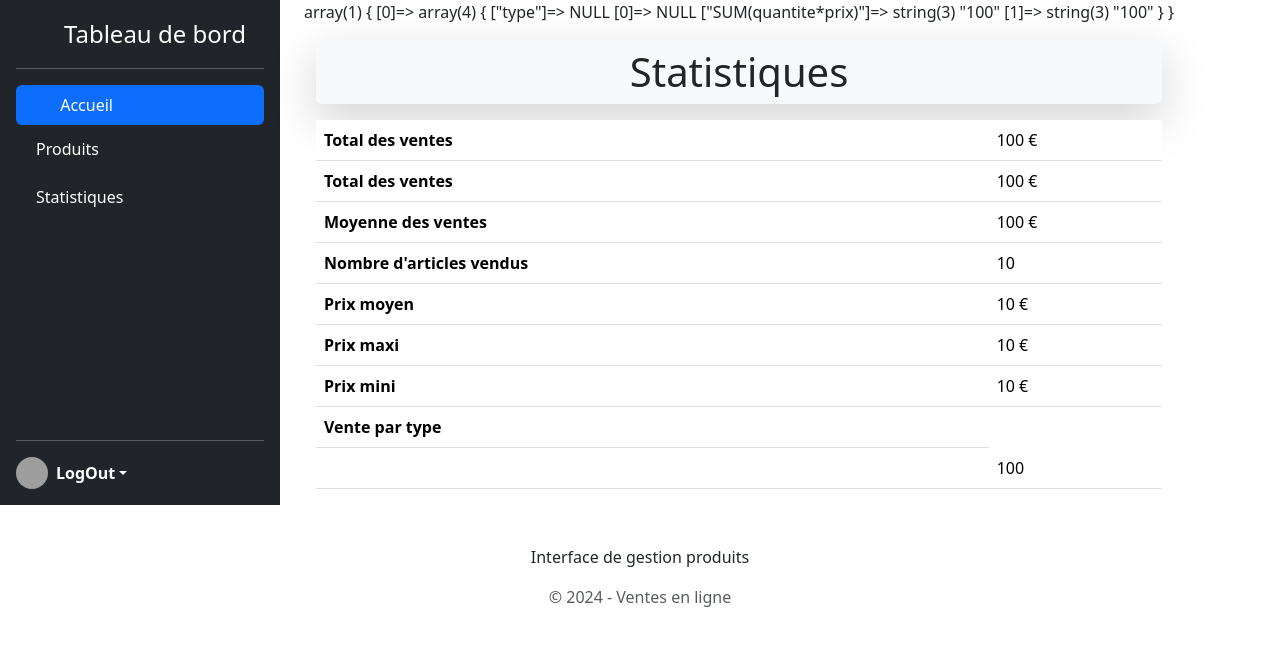
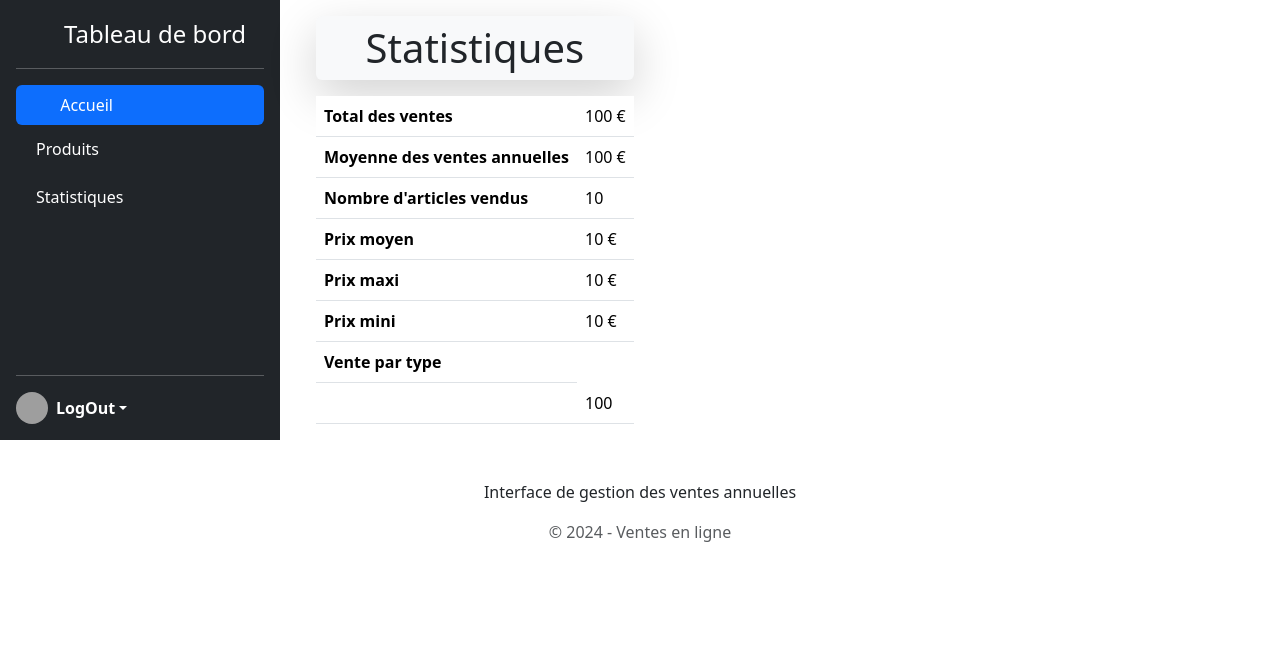
Before and after one commit to zeba79/MesVentesEnLigne, a PHP site: page /statistiques.php in a window 1280 px wide. Shown: the top 646 px of the page. Run offline with PHP 8.4, Linux system fonts and the light colour scheme; tables that the repository leaves empty or names only in its code hold one stand-in row (values such as "Sample post"); grey boxes are pictures that could not be loaded.

Commit message:
Création des fonctions pour affichage des statistiques

```diff
--- a/statistiques.php
+++ b/statistiques.php
@@ -1,76 +1,41 @@
 <?php
 require_once './lib/pdo.php';
+require_once './lib/tools.php';
 require_once './templates/header.php';
 
-$sql = 'SELECT CEIL(SUM(quantite*prix)) FROM produits';
-$stmt = $pdo->prepare($sql);
-$stmt->execute();
-$totalDesVentes = $stmt->fetch();
+$totalDesVentes = getTotalDesVentes($pdo);
+$moyenneDesVentes = getMoyenneDesVentes($pdo);
+$nbreArticlesVendus = getNbreArticlesVendus($pdo);
+$prixMoyen = getPrixMoyen($pdo);
+$prixMini = getPrixMini($pdo);
+$prixMaxi = getPrixMaxi($pdo);
+$venteParTypeDeProduit = getVenteParTypeDeProduit($pdo);
+?>
 
-$sql = 'SELECT CEIL(AVG(quantite*prix)) FROM produits';
-$stmt = $pdo->prepare($sql);
-$stmt->execute();
-$moyenneDesVentes = $stmt->fetch();
-
-$sql = 'SELECT SUM(quantite) FROM produits';
-$stmt = $pdo->prepare($sql);
-$stmt->execute();
-$nbreArticlesVendus = $stmt->fetch();
-
-$sql = 'SELECT CEIL(AVG(prix)) FROM produits';
-$stmt = $pdo->prepare($sql);
-$stmt->execute();
-$prixMoyen = $stmt->fetch();
-
-$sql = 'SELECT MIN(prix) FROM produits';
-$stmt = $pdo->prepare($sql);
-$stmt->execute();
-$prixMini = $stmt->fetch();
-
-$sql = 'SELECT MAX(prix) FROM produits';
-$stmt = $pdo->prepare($sql);
-$stmt->execute();
-$prixMaxi = $stmt->fetch();
-
-$sql = 'SELECT type,  SUM(quantite*prix) FROM produits GROUP BY type';
-$stmt = $pdo->prepare($sql);
-$stmt->execute();
-$venteParTypeDeProduit = $stmt->fetchAll();
-var_dump($venteParTypeDeProduit);
-
-// $sql = 'SELECT SUM(prix) FROM products'
-?>
 <div class="container">
     <h1 class="shadow-lg p-2 mb-3 mt-3 bg-body-tertiary rounded text-center">Statistiques</h1>
  <table class="table">
-    <tbody>
-        <thead>
-            <thead></thead>
             <tr>
                 <th scope="col">Total des ventes</th>
-                <td><?=$totalDesVentes[0];?> €</td>
+                <td><?=$totalDesVentes['totalDesVentes'];?> €</td>
             </tr>
             <tr>
-                <th scope="col">Total des ventes</th>
-                <td><?=$totalDesVentes[0];?> €</td>
-            </tr>
-            <tr>
-                <th scope="col">Moyenne des ventes</th>
-                <td><?=$moyenneDesVentes[0];?> €</td>
+                <th scope="col">Moyenne des ventes annuelles</th>
+                <td><?=$moyenneDesVentes['moyenneDesVentes'];?> €</td>
             </tr>
                 <th scope="col">Nombre d'articles vendus</th>
-                <td><?=$nbreArticlesVendus[0];?></td>
+                <td><?=$nbreArticlesVendus['nbreArticlesVendus'];?></td>
             <tr>
                 <th scope="col">Prix moyen</th>
-                <td><?=$prixMoyen[0];?> €</td>
+                <td><?=$prixMoyen['prixMoyen'];?> €</td>
             </tr>
             <tr>
                 <th scope="col">Prix maxi</th>
-                <td><?=$prixMaxi[0];?> €</td>
+                <td><?=$prixMaxi['prixMaxi'];?> €</td>
                 </tr>
             <tr>
                 <th scope="col">Prix mini</th>
-                <td><?=$prixMini[0];?> €</td>
+                <td><?=$prixMini['prixMini'];?> €</td>
 
             </tr>
             <tr>
@@ -83,8 +48,6 @@ foreach ($venteParTypeDeProduit as $key => $typeDeProduit) {?>
                 <td><?=$typeDeProduit[1];?></td>
             </tr>
                 <?php }?>
-        </thead>
-    </tbody>
 </table>
 </div>
 
--- a/templates/footer.php
+++ b/templates/footer.php
@@ -2,7 +2,7 @@
 </div>
 
   <footer class="py-3 my-4 header_footer">
-        <p class="text-center">Interface de gestion produits</p>
+        <p class="text-center">Interface de gestion des ventes annuelles</p>
         <p class=" text-center text-body-secondary copyright">© 2024 - Ventes en ligne</p>
     </footer>
     <script
```
Also changed, not shown: lib/tools.php (+63 -0 lines).
